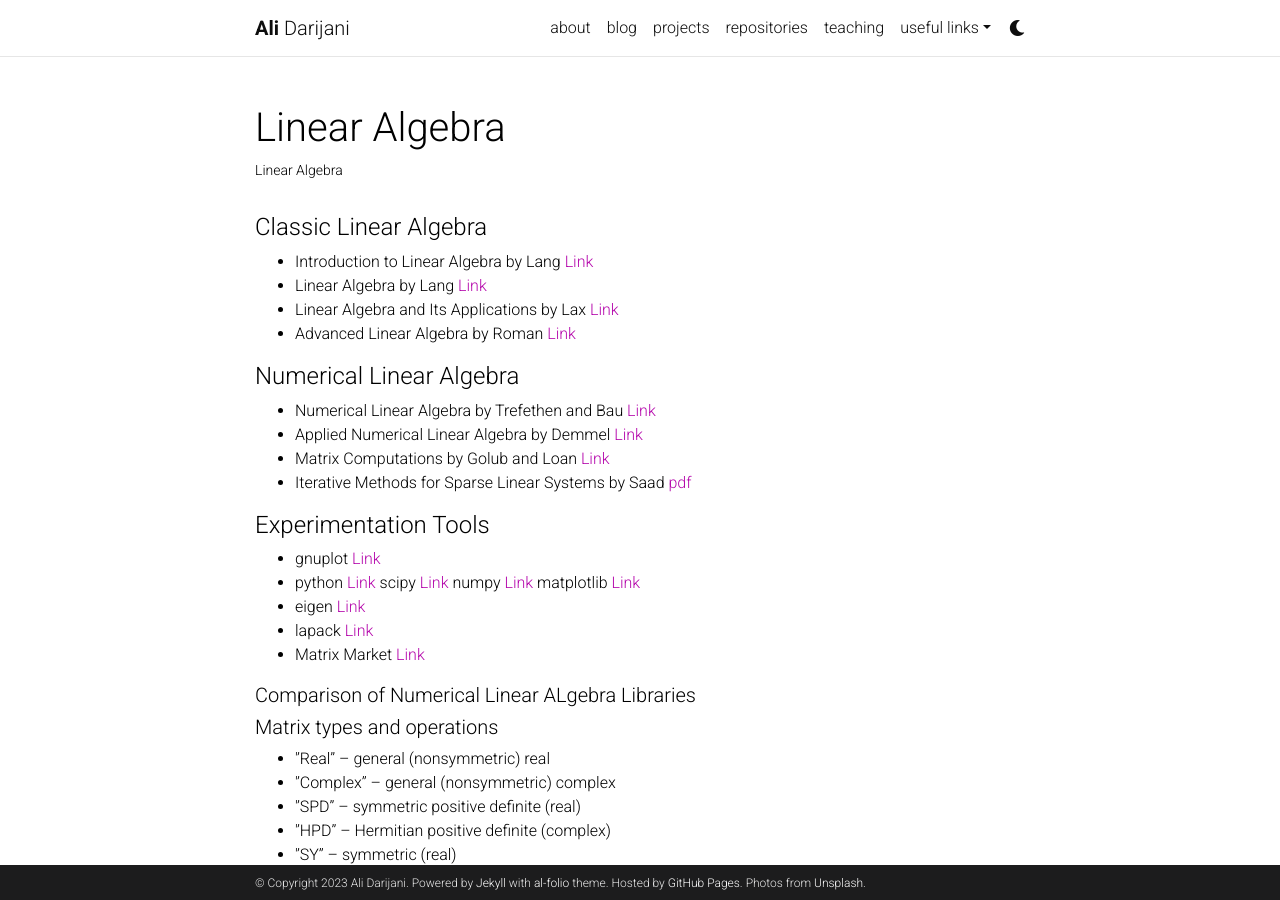
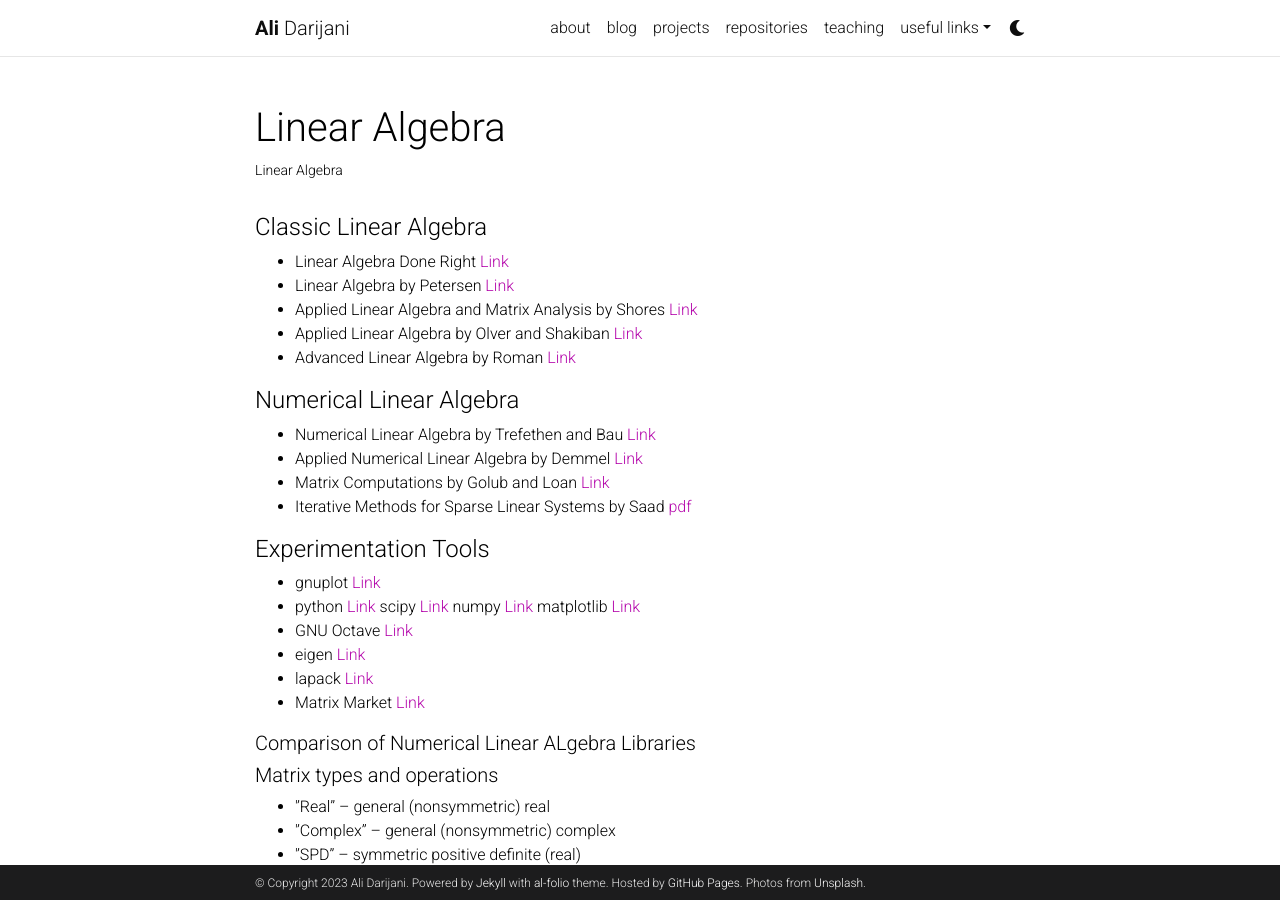
Before and after one commit to adarijani/adarijani.github.io_archived, a Jekyll site: the page built from _projects/04.linear_algebra.md, in a window 1280 px wide and 900 px high. Built offline with Jekyll 4.4.1, drawn with Linux system fonts in a browser that asks for light colours; comment, search, counter and statistics services are not loaded; a style sheet for code colours, icons or effects is not loaded.

Commit message:
Update 04.linear_algebra.md

```diff
--- a/_projects/04.linear_algebra.md
+++ b/_projects/04.linear_algebra.md
@@ -9,9 +9,10 @@ category: teaching
 
 #### Classic Linear Algebra
 
-- Introduction to Linear Algebra by Lang [Link](https://link.springer.com/book/10.1007/978-1-4612-1070-2)
-- Linear Algebra by Lang [Link](https://link.springer.com/book/10.1007/978-1-4757-1949-9)
-- Linear Algebra and Its Applications by Lax [Link](https://www.wiley.com/en-br/Linear+Algebra+and+Its+Applications,+2nd+Edition-p-9780471751564)
+- Linear Algebra Done Right [Link](https://link.springer.com/book/10.1007/978-3-319-11080-6)
+- Linear Algebra by Petersen [Link](https://link.springer.com/book/10.1007/978-1-4614-3612-6)
+- Applied Linear Algebra and Matrix Analysis by Shores [Link](https://link.springer.com/book/10.1007/978-3-319-74748-4ol)
+- Applied Linear Algebra by Olver and Shakiban [Link](https://link.springer.com/book/10.1007/978-3-319-91041-3)
 - Advanced Linear Algebra by Roman [Link](https://link.springer.com/book/10.1007/978-0-387-72831-5)
 
 #### Numerical Linear Algebra
@@ -25,6 +26,7 @@ category: teaching
 
 - gnuplot [Link](http://www.gnuplot.info/)
 - python [Link](https://www.python.org/) scipy [Link](https://scipy.org/) numpy [Link](https://numpy.org/) matplotlib [Link](https://matplotlib.org/)
+- GNU Octave [Link](https://octave.org)
 - eigen [Link](https://eigen.tuxfamily.org/index.php?title=Main_Page)
 - lapack [Link](https://netlib.org/lapack/)
 - Matrix Market [Link](https://math.nist.gov/MatrixMarket/)
```
